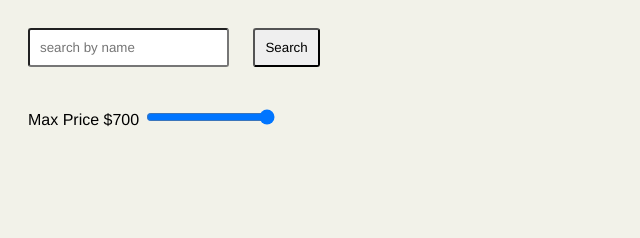
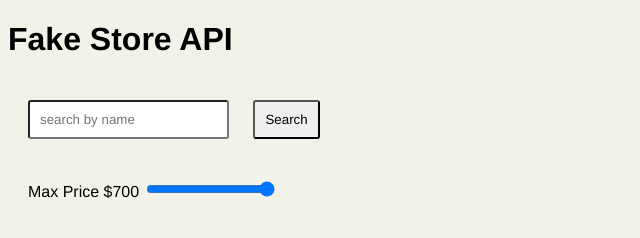
Before and after one commit to pjustinianogarcia/Interview_Assignment, a plain HTML site: page index.html in a window 1280 px wide. Shown: the whole page, without its empty margins (0-640 px from the left). Drawn offline with Linux system fonts and the light colour scheme; no server answers.

Commit message:
added title

```diff
--- a/index.html
+++ b/index.html
@@ -9,6 +9,8 @@
 </head>
 
 <body>
+
+    <h1>Fake Store API</h1>
 
     <!--search bar-->
     <input class="searchImg" type="text" id="searchImg" placeholder="search by name">
```
